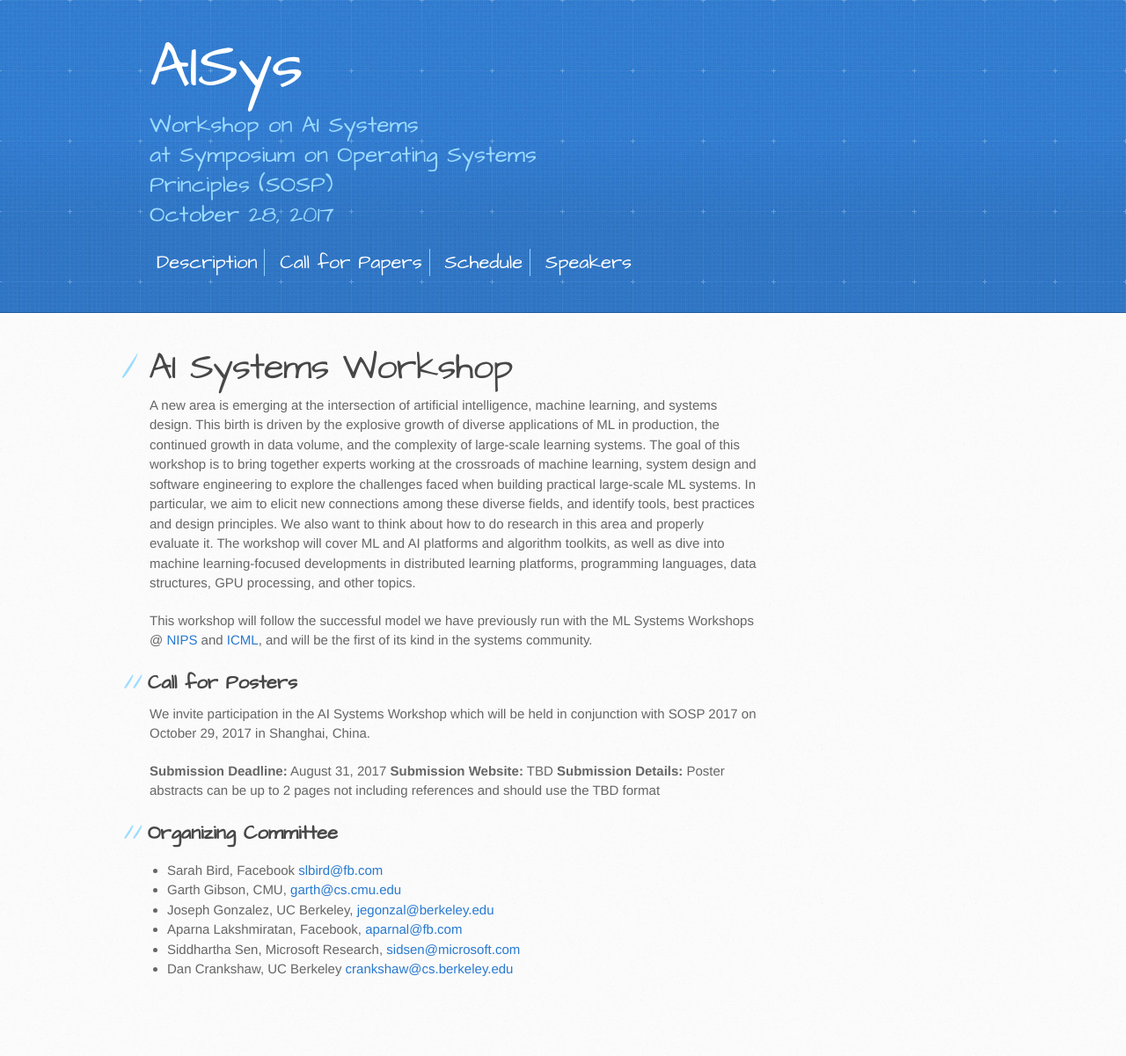
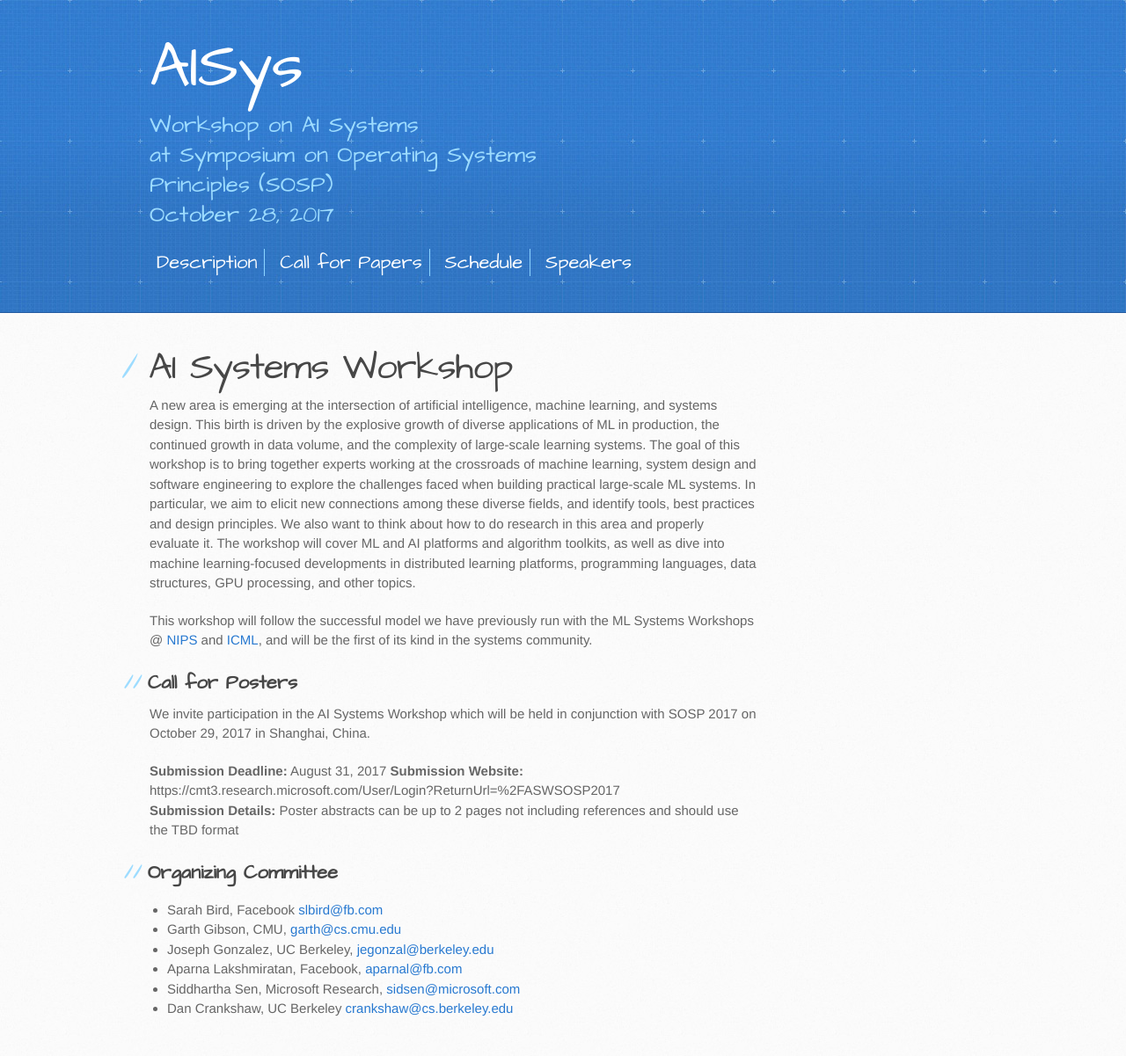
Before and after one commit to LearningSys/sosp17, a Jekyll site: the page built from index.md, in a window 1280 px wide. Shown: the whole page at 88% size. Built offline with Jekyll 4.4.1, drawn with Linux system fonts in a browser that asks for light colours; the repository's description, which GitHub fills in, is left out; our own code applies the rules of GitHub Pages for plain Markdown files; before the commit the page ends 1156 px from its top, so only the background shows below that.

Commit message:
Update index.md

```diff
--- a/index.md
+++ b/index.md
@@ -13,7 +13,7 @@ This workshop will follow the successful model we have previously run with the M
 We invite participation in the AI Systems Workshop which will be held in conjunction with SOSP 2017 on October 29, 2017 in Shanghai, China.
 
 **Submission Deadline:** August 31, 2017
-**Submission Website:** TBD
+**Submission Website:** https://cmt3.research.microsoft.com/User/Login?ReturnUrl=%2FASWSOSP2017
 **Submission Details:** Poster abstracts can be up to 2 pages not including references and should use the TBD format
 
 ## Organizing Committee
```
